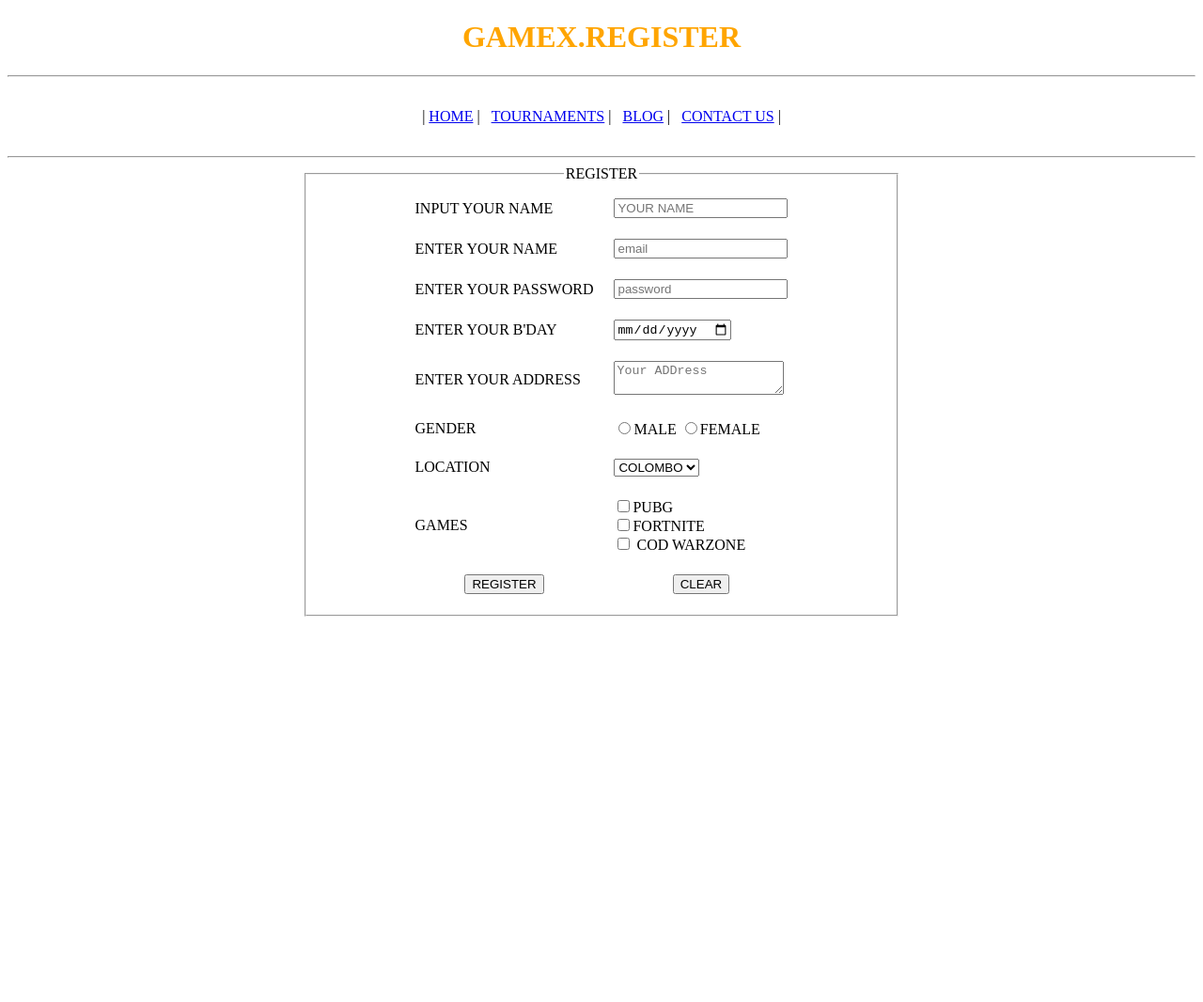
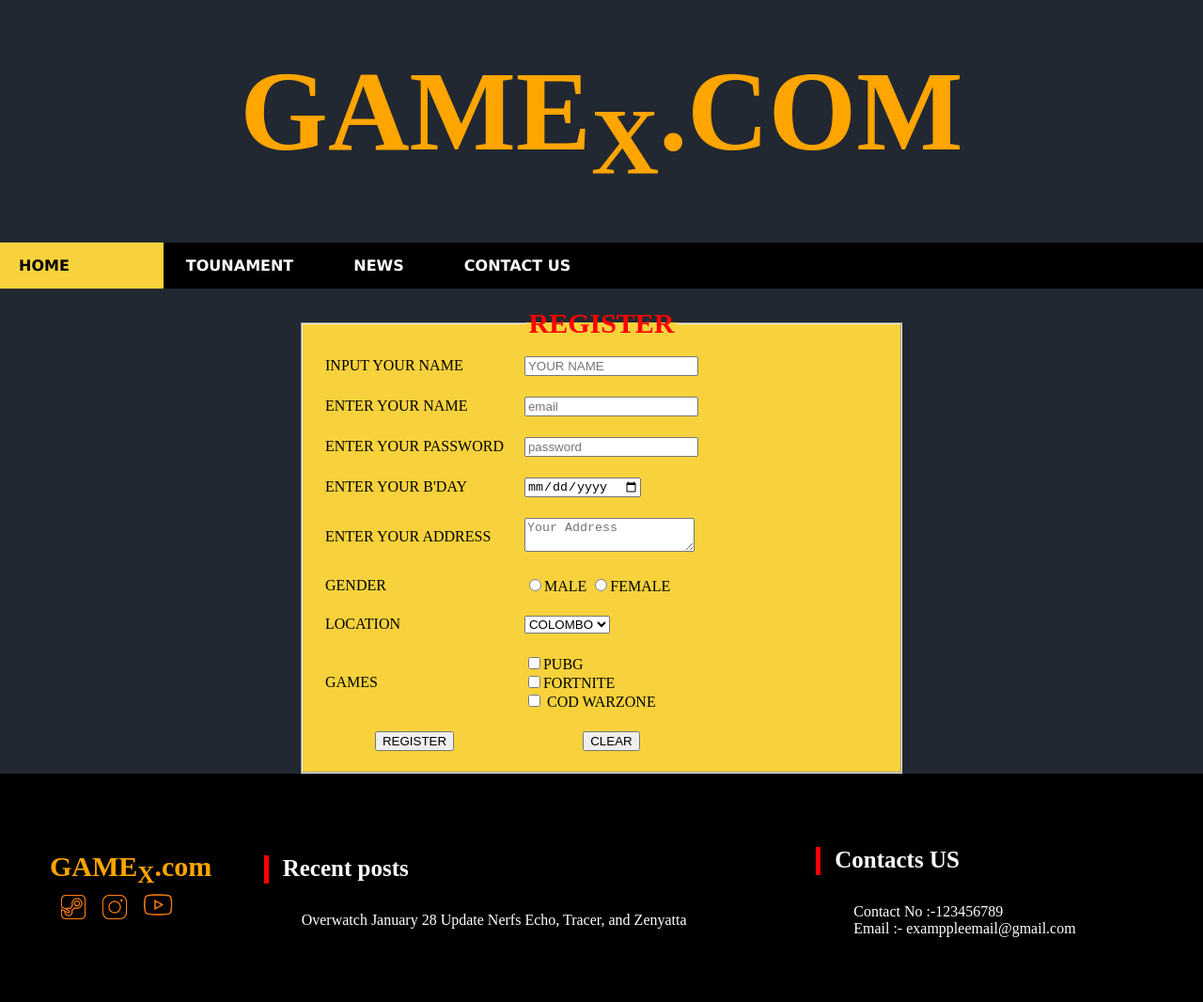
Before and after one commit to VinuthSriArampath/gamex.com, a plain HTML site: page register.html in a window 1280 px wide. Shown: the whole page at 94% size. Before the commit the page ends 800 px from the top, so only its background shows below. Drawn offline with Linux system fonts and the light colour scheme.

Commit message:
removed public css lines

```diff
--- a/register.html
+++ b/register.html
@@ -4,25 +4,27 @@
     <meta charset="UTF-8">
     <meta name="viewport" content="width=device-width, initial-scale=1.0">
     <title>Document</title>
+    <link rel="stylesheet" href="style.css">
+    <style>
+        fieldset{
+            background-color: rgb(248, 210, 60)
+        }
+        legend{
+            color: red;
+            font-weight: bolder;
+            font-size: 30px;
+        }
+    </style>
 </head>
 <body>
-    <center>
-        <h1 style="color: orange;">GAMEX.REGISTER</h1>
-    </center>
-    <hr>
-    <center>
-        <table cellpadding="5">
-            <tr>
-                <br>
-                <td> | <a href="index.html">HOME</a> | </td>
-                <td><a href="tournaments.html">TOURNAMENTS</a> | </td>
-                <td><a href="blog.html">BLOG</a> | </td>
-                <td><a href="contactus.html">CONTACT US</a> | </td>
 
-            </tr>
-        </table>
-        <br><hr>
-        <center>
+    <div class="header"><h1 style="margin: 50px;">GAME<sub>X</sub>.COM</h1></div>
+    <div class="mainop">
+        <a class="active" href="index.html">HOME</a>
+        <a href="tounament.html">TOUNAMENT</a>
+        <a href="news.html">NEWS</a>
+        <a href="contactus.html">CONTACT US</a>
+    </div>
             <form action="action.php" method="post">
             <fieldset style="margin-left: 25%;margin-right: 25%;">
                 <legend style="text-align: center;">REGISTER</legend>
@@ -45,7 +47,7 @@
                     </tr>
                     <tr>
                         <td>ENTER YOUR ADDRESS</td>
-                        <td><textarea name="ADDress" id="ADDress" placeholder="Your ADDress"></textarea></td>
+                        <td><textarea name="ADDress" id="ADDress" placeholder="Your Address"></textarea></td>
                     </tr>
                     <tr>
                         <td>GENDER</td>
@@ -75,7 +77,34 @@
             </fieldset>
 
             </form>
-        </center>
+            <div class="footer">
+                <table width="100%">
+                    <tr>
+                        <td class="coll1">
+                            <p>GAME<sub>X</sub>.com</p>
+                            <div class="sociallogo">
+                                <a href="steamcommunity.com/profiles/76561199118115160"><img src="img/steam.png" alt="steamlogo" width="30"></a>
+                                <a href="instagram.com/_vinu.gaming_"><img src="img/instagramlogo.png" alt="instagramlogo" width="30"></a>
+                                <a href="https://www.youtube.com/@VinuGaming2004"><img src="img/youtubelogo.png" alt="ytlogo" width="35"></a>
+                            </div>
+                        </td>
+                        <td class="coll2">
+                            <dl>
+                                <dt><p>Recent posts</p></dt>
+                                <dd>Overwatch January 28 Update Nerfs Echo, Tracer, and Zenyatta</dd>
+                            </dl>
+                        </td>
+                        <td class="coll3">
+                            <dl>
+                                <dt><p>Contacts US</p></dt>
+                                <dd>Contact No :-123456789</dd>
+                                <dd>Email :- examppleemail@gmail.com</dd>
+                            </dl>
+                        </td>
+
+                    </tr>
+                </table>
+            </div>
 
 </body>
 </html>
```
Also changed, not shown: index.html (+1 -83 lines).
